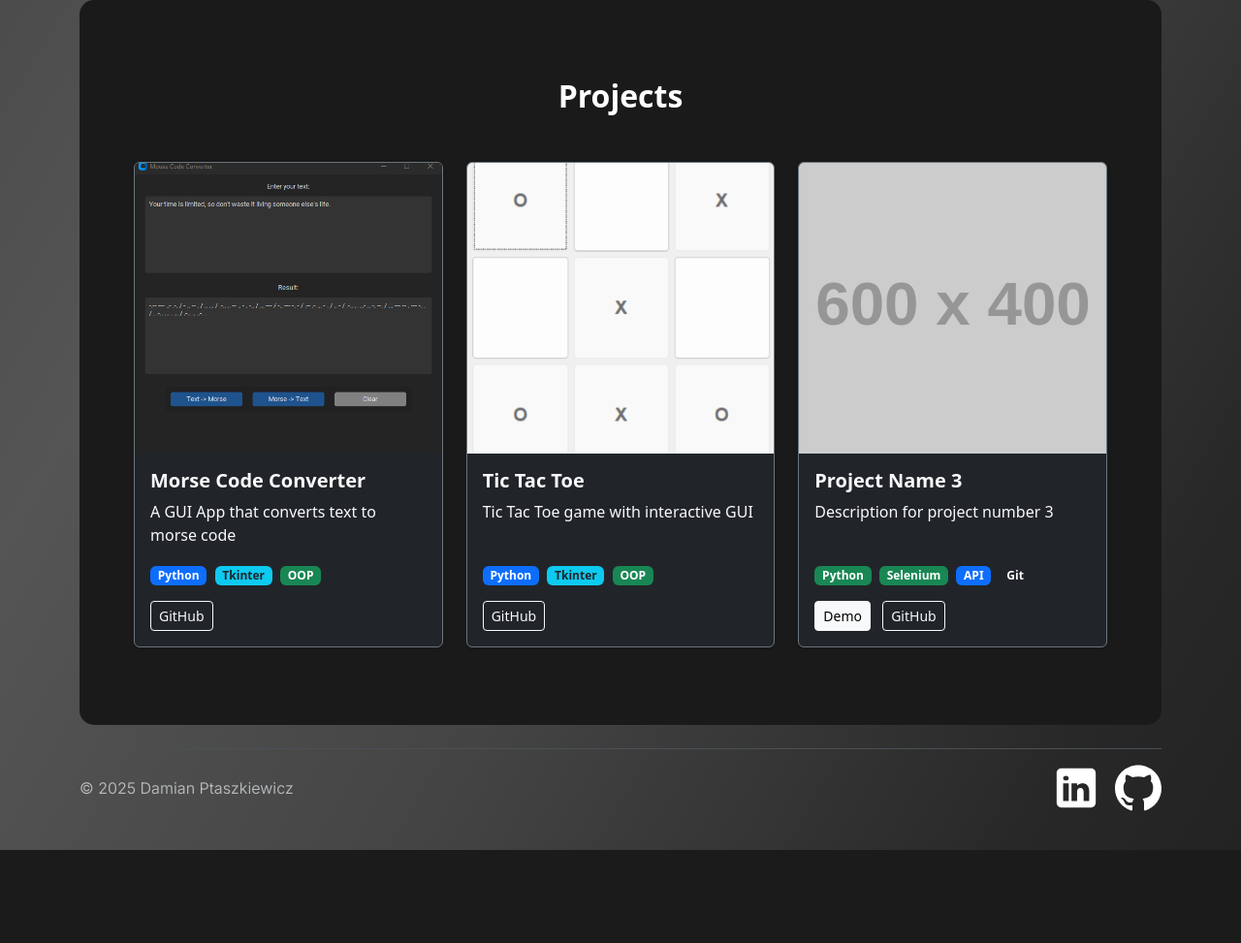
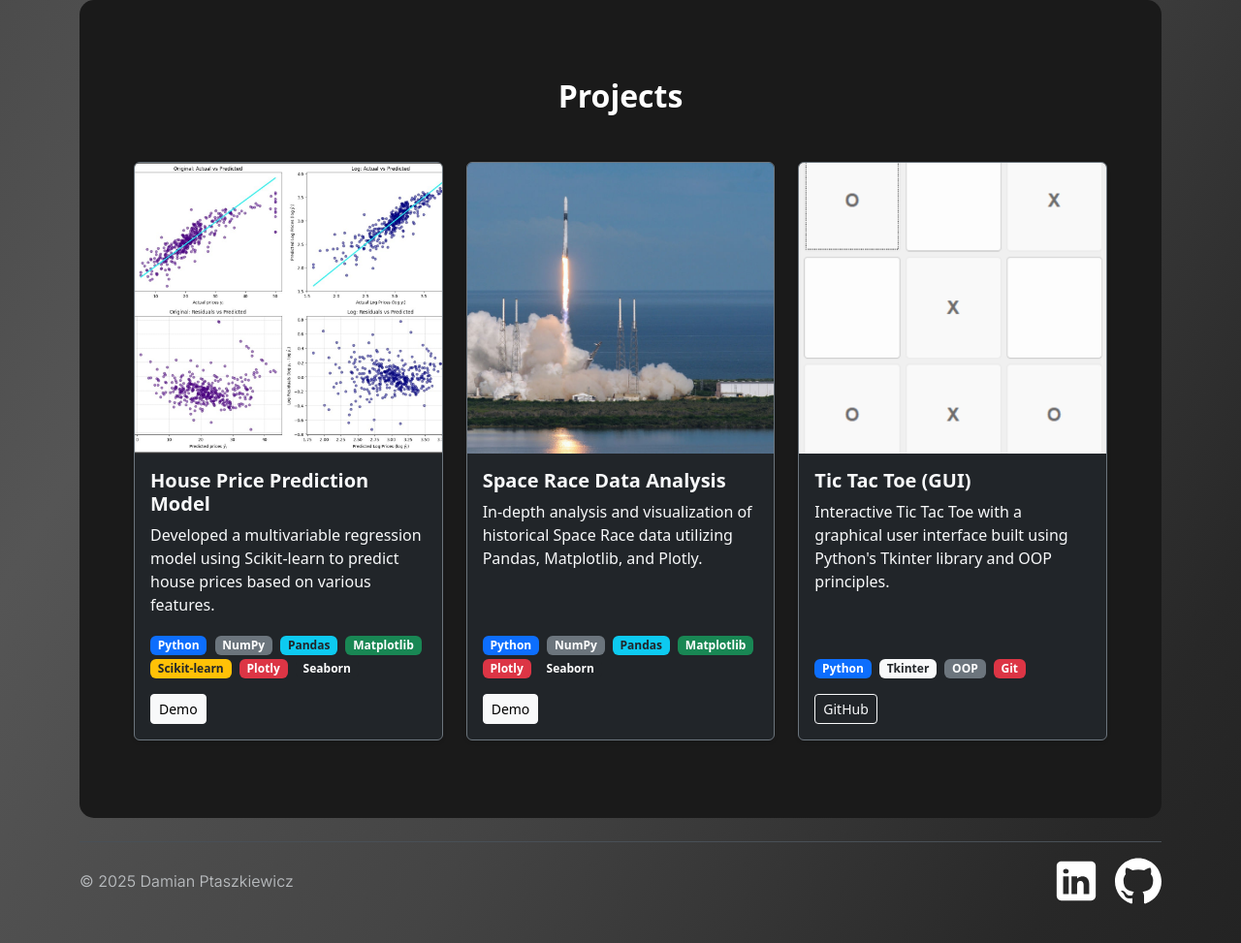
Before and after one commit to CreaTKeW/Portfolio_website, a Flask app: page /projects in a window 1280 px wide. Shown: the part 94-1067 px from the top of the page at 97% size. Before the commit the page ends 971 px from the top, so only its background shows below. Run offline with Flask 3, Linux system fonts and the light colour scheme; grey boxes labelled with a size stand in for pictures from a placeholder-image service; some libraries are stand-ins or nearby versions.

Commit message:
Add new projects and standardize portfolio styles

```diff
--- a/app/templates/projects.html
+++ b/app/templates/projects.html
@@ -9,18 +9,21 @@
 
         <div class="col">
             <div class="card h-100 shadow-sm bg-dark text-light border-secondary">
-                    <img src="{{ url_for('static', filename='img/morse_app.png') }}" class="card-img-top" alt="Project nr. 1">
+                <img src="{{ url_for('static', filename='img/multi_regression.jpg') }}" class="card-img-top" alt="Project nr. 1">
                 <div class="card-body d-flex flex-column">
-                        <h5 class="card-title fw-bold">Morse Code Converter</h5>
-                        <p class="card-text flex-grow-1">A GUI App that converts text to morse code</p>
+                    <h5 class="card-title fw-bold">House Price Prediction Model</h5>
+                    <p class="card-text flex-grow-1">Developed a multivariable regression model using Scikit-learn to predict house prices based on various features.</p>
                     <div class="mb-3">
                         <span class="badge bg-primary me-1">Python</span>
-                            <span class="badge bg-info text-dark me-1">Tkinter</span>
-                            <span class="badge bg-success me-1">OOP</span>
+                        <span class="badge bg-secondary me-1">NumPy</span>
+                        <span class="badge bg-info text-dark me-1">Pandas</span>
+                        <span class="badge bg-success me-1">Matplotlib</span>
+                        <span class="badge bg-warning text-dark me-1">Scikit-learn</span>
+                        <span class="badge bg-danger me-1">Plotly</span>
+                        <span class="badge bg-dark me-1">Seaborn</span>
                     </div>
                     <div class="mt-auto">
-                            {# <a href="#" class="btn btn-sm btn-light me-2">Demo</a> #}
-                            <a href="https://github.com/CreaTKeW/Morse-Code-Converter" class="btn btn-sm btn-outline-light" target="_blank" rel="noopener noreferrer">GitHub</a>
+                        <a href="https://colab.research.google.com/drive/11IdgH01usZ-khXa4N-gRmeC3jt98tCta?usp=sharing" class="btn btn-sm btn-light me-2" target="_blank" rel="noopener noreferrer">Demo</a>
                     </div>
                 </div>
             </div>
@@ -28,14 +31,36 @@
 
         <div class="col">
             <div class="card h-100 shadow-sm bg-dark text-light border-secondary">
-                    <img src="{{ url_for('static', filename='img/tic.png') }}" class="card-img-top" alt="Project nr. 2">
+                <img src="{{ url_for('static', filename='img/space.jpg') }}" class="card-img-top" alt="Project nr. 2">
                 <div class="card-body d-flex flex-column">
-                        <h5 class="card-title fw-bold">Tic Tac Toe</h5>
-                        <p class="card-text flex-grow-1">Tic Tac Toe game with interactive GUI</p>
+                    <h5 class="card-title fw-bold">Space Race Data Analysis</h5>
+                    <p class="card-text flex-grow-1">In-depth analysis and visualization of historical Space Race data utilizing Pandas, Matplotlib, and Plotly.</p>
                     <div class="mb-3">
                         <span class="badge bg-primary me-1">Python</span>
-                            <span class="badge bg-info text-dark me-1">Tkinter</span>
-                            <span class="badge bg-success me-1">OOP</span>
+                        <span class="badge bg-secondary me-1">NumPy</span>
+                        <span class="badge bg-info text-dark me-1">Pandas</span>
+                        <span class="badge bg-success me-1">Matplotlib</span>
+                        <span class="badge bg-danger me-1">Plotly</span>
+                         <span class="badge bg-dark me-1">Seaborn</span>
+                    </div>
+                     <div class="mt-auto">
+                        <a href="https://colab.research.google.com/drive/1BkHACSkBiWhOFpuSbRdvx2wlLjhOJWx0?usp=sharing" class="btn btn-sm btn-light me-2" target="_blank" rel="noopener noreferrer">Demo</a>
+                    </div>
+                </div>
+            </div>
+        </div>
+
+        <div class="col">
+            <div class="card h-100 shadow-sm bg-dark text-light border-secondary">
+                <img src="{{ url_for('static', filename='img/tic.png') }}" class="card-img-top" alt="Project nr. 3">
+                <div class="card-body d-flex flex-column">
+                    <h5 class="card-title fw-bold">Tic Tac Toe (GUI)</h5>
+                    <p class="card-text flex-grow-1">Interactive Tic Tac Toe with a graphical user interface built using Python's Tkinter library and OOP principles.</p>
+                     <div class="mb-3">
+                        <span class="badge bg-primary me-1">Python</span>
+                        <span class="badge bg-light text-dark me-1">Tkinter</span>
+                        <span class="badge bg-secondary me-1">OOP</span>
+                        <span class="badge bg-danger me-1">Git</span>
                     </div>
                      <div class="mt-auto">
                         {# <a href="#" class="btn btn-sm btn-light me-2">Demo</a> #}
@@ -45,26 +70,8 @@
             </div>
         </div>
 
-            <div class="col">
-                <div class="card h-100 shadow-sm bg-dark text-light border-secondary">
-                    <img src="https://placehold.co/600x400/444/888?text=Project" class="card-img-top" alt="Project nr. 3">
-                    <div class="card-body d-flex flex-column">
-                        <h5 class="card-title fw-bold">Project Name 3</h5>
-                        <p class="card-text flex-grow-1">Description for project number 3</p>
-                         <div class="mb-3">
-                            <span class="badge bg-success me-1">Python</span>
-                            <span class="badge bg-success me-1">Selenium</span>
-                            <span class="badge bg-primary me-1">API</span>
-                            <span class="badge bg-dark me-1">Git</span>
     </div>
-                         <div class="mt-auto">
-                            <a href="#" class="btn btn-sm btn-light me-2">Demo</a>
-                            <a href="#" class="btn btn-sm btn-outline-light">GitHub</a>
-                        </div>
-                    </div>
-                </div>
-            </div>
-        </div>
+
     </div>
 
 {% endblock %}
```
Also changed, not shown: app/static/img/multi_regression.jpg (added), app/static/img/space.jpg (added), app/static/img/space_analysis.png (added). Lines whose indentation alone changed are shown as unchanged.
